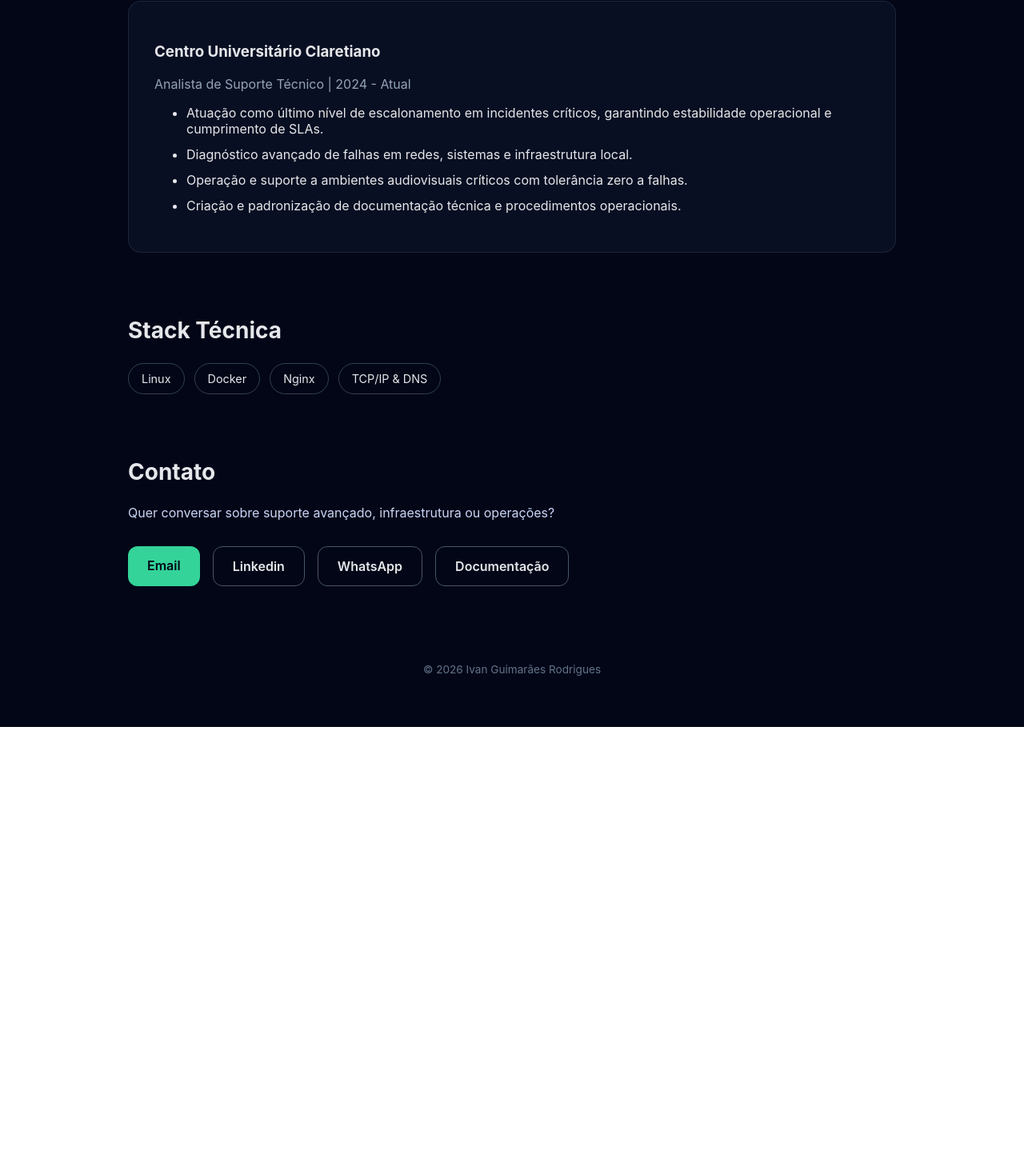
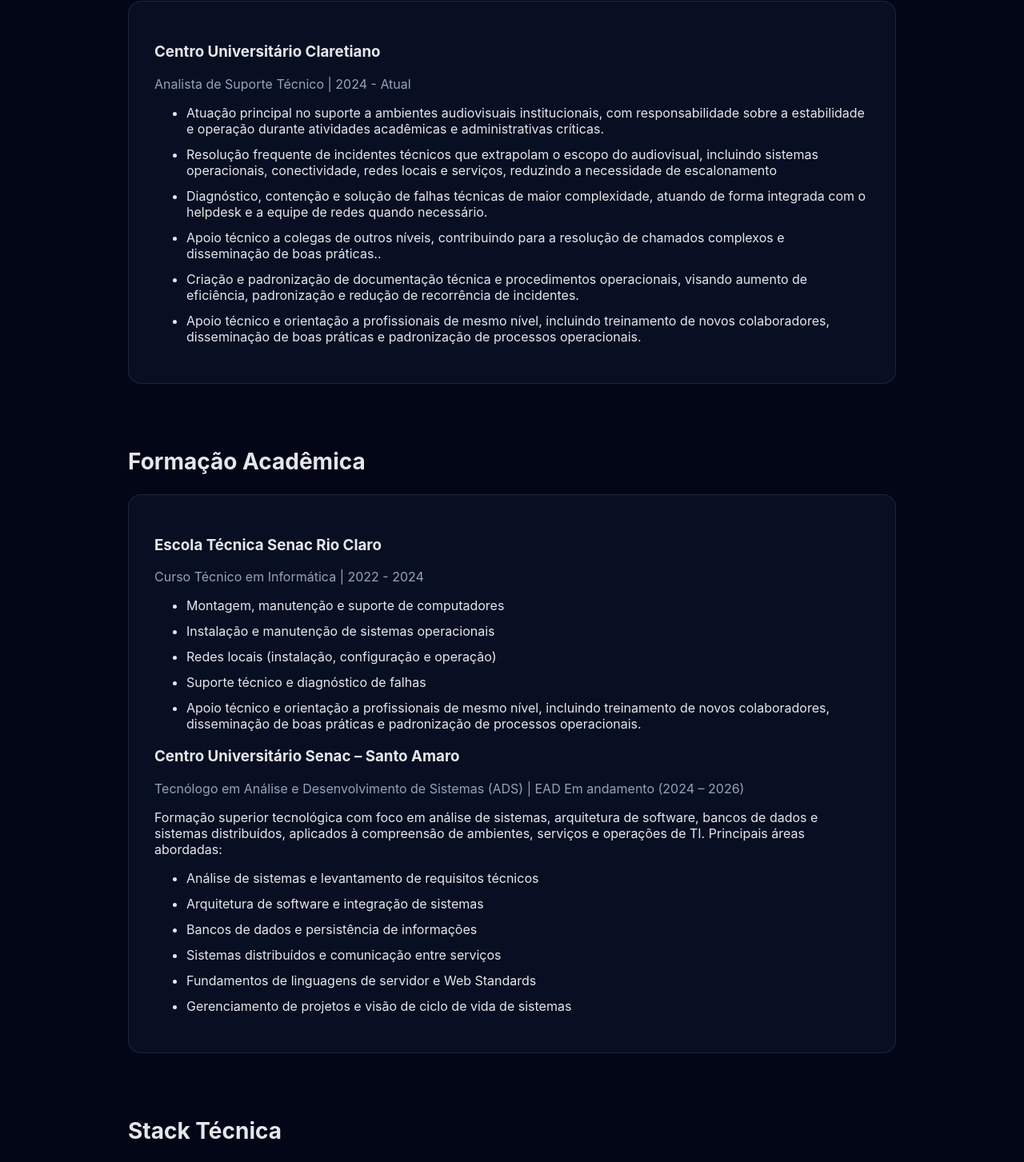
Before and after one commit to Ivan8505/ivanrodrigues.dev, a Nuxt app: page / in a window 1280 px wide. Shown: the part 775-2228 px from the top of the page at 80% size. Before the commit the page ends 1684 px from the top, so only its background shows below. Built offline with nearby package versions, Linux system fonts and the light colour scheme.

Commit message:
fazendo umas alterações ae, basicamente arrumando pq li agora e falta muita coisa

```diff
--- a/app/app.vue
+++ b/app/app.vue
@@ -42,19 +42,49 @@
           <h3>Centro Universitário Claretiano</h3>
           <span class="role">Analista de Suporte Técnico | 2024 - Atual</span>
           <ul class="bullets">
-            <li>Atuação como último nível de escalonamento em incidentes críticos, garantindo estabilidade operacional e cumprimento de SLAs.</li>
-            <li>Diagnóstico avançado de falhas em redes, sistemas e infraestrutura local.</li>
-            <li>Operação e suporte a ambientes audiovisuais críticos com tolerância zero a falhas.</li>
-            <li>Criação e padronização de documentação técnica e procedimentos operacionais.</li>
+            <li>Atuação principal no suporte a ambientes audiovisuais institucionais, com responsabilidade sobre a estabilidade e operação durante atividades acadêmicas e administrativas críticas.</li>
+            <li>Resolução frequente de incidentes técnicos que extrapolam o escopo do audiovisual, incluindo sistemas operacionais, conectividade, redes locais e serviços, reduzindo a necessidade de escalonamento</li>
+            <li>Diagnóstico, contenção e solução de falhas técnicas de maior complexidade, atuando de forma integrada com o helpdesk e a equipe de redes quando necessário.</li>
+            <li>Apoio técnico a colegas de outros níveis, contribuindo para a resolução de chamados complexos e disseminação de boas práticas..</li>
+            <li>Criação e padronização de documentação técnica e procedimentos operacionais, visando aumento de eficiência, padronização e redução de recorrência de incidentes.</li>
+            <li>Apoio técnico e orientação a profissionais de mesmo nível, incluindo treinamento de novos colaboradores, disseminação de boas práticas e padronização de processos operacionais.</li>
           </ul>
         </div>
       </section>
 
+      <!-- ACADêMICA -->
+      <section id="academica" class="section">
+        <h2>Formação Acadêmica</h2>
+        <div class="card">
+          <h3>Escola Técnica Senac Rio Claro</h3>
+          <span class="role">Curso Técnico em Informática | 2022 - 2024</span>
+          <ul class="bullets">
+            <li>Montagem, manutenção e suporte de computadores</li>
+            <li>Instalação e manutenção de sistemas operacionais</li>
+            <li>Redes locais (instalação, configuração e operação)</li>
+            <li>Suporte técnico e diagnóstico de falhas</li>
+            <li>Apoio técnico e orientação a profissionais de mesmo nível, incluindo treinamento de novos colaboradores, disseminação de boas práticas e padronização de processos operacionais.</li>
+          </ul>
+          <h3>Centro Universitário Senac – Santo Amaro</h3>
+          <span class="role">Tecnólogo em Análise e Desenvolvimento de Sistemas (ADS) | EAD Em andamento (2024 – 2026)</span>
+          Formação superior tecnológica com foco em análise de sistemas, arquitetura de software, bancos de dados e sistemas distribuídos, aplicados à compreensão de ambientes, serviços e operações de TI.
+          Principais áreas abordadas:
+          <ul class="bullets">
+            <li>Análise de sistemas e levantamento de requisitos técnicos</li>
+            <li>Arquitetura de software e integração de sistemas</li>
+            <li>Bancos de dados e persistência de informações</li>
+            <li>Sistemas distribuídos e comunicação entre serviços</li>
+            <li>Fundamentos de linguagens de servidor e Web Standards</li>
+            <li>Gerenciamento de projetos e visão de ciclo de vida de sistemas</li>
+          </ul>
+        </div>
+      </section>
       <!-- STACK -->
       <section class="section">
         <h2>Stack Técnica</h2>
         <div class="stack">
           <span>Linux</span>
+          <span>Windows</span>
           <span>Docker</span>
           <span>Nginx</span>
           <span>TCP/IP & DNS</span>
@@ -67,8 +97,8 @@
         <p class="contact-text">Quer conversar sobre suporte avançado, infraestrutura ou operações?</p>
         <div class="actions">
           <a href="mailto:ivan2g.rodriigues@gmail.com" class="btn primary">Email</a>
-          <a href="https://www.linkedin.com/in/ivan8505/" target="_blank" class="btn secondary">Linkedin</a>
-          <a href="https://wa.me/5519999004353" target="_blank" class="btn secondary">WhatsApp</a>
+          <a href="https://www.linkedin.com/in/ivan8505/" target="_blank" class="btn primary">Linkedin</a>
+          <a href="https://wa.me/5519999004353" target="_blank" class="btn primary">WhatsApp</a>
           <a href="https://xwiki.ivanrodrigues.dev" target="_blank" class="btn secondary">Documentação</a>
         </div>
       </section>
```
